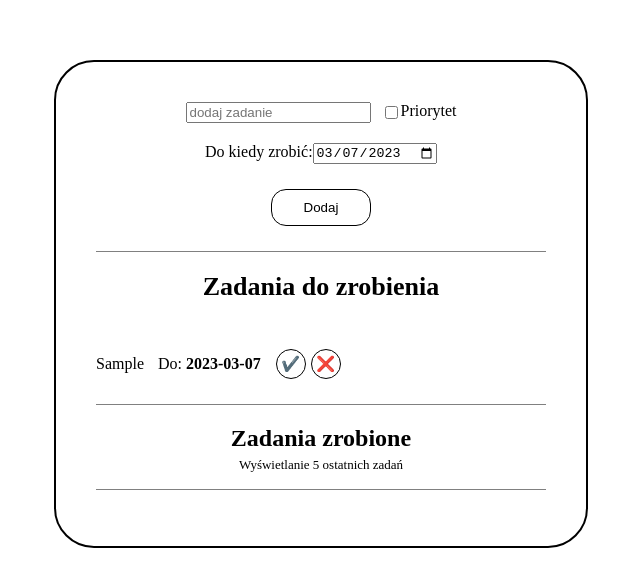
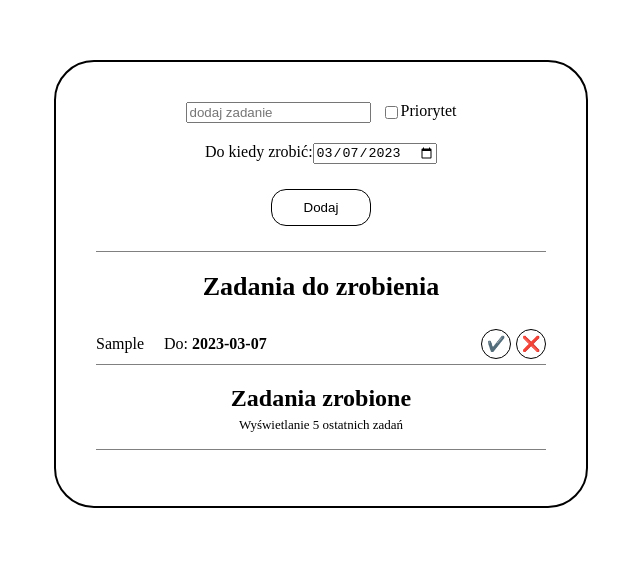
Before and after one commit to paulinaslabosz/todo-app, a React (Create React App) app: page / in a window 1280 px wide. Both pictures are taken after typing "Sample" into the empty fields and a click on the button "Dodaj". Shown: the top 586 px of the page, without its empty margins (319-959 px from the left). Built offline with nearby package versions, Linux system fonts and the light colour scheme.

Commit message:
Corrected position of buttons in Task component

```diff
--- a/src/components/AddTask.js
+++ b/src/components/AddTask.js
@@ -27,7 +27,7 @@ const AddTask = (props) => {
         </label>
       </div>
       <label htmlFor='date'>
-        Do kiedy zrobić:
+        Do kiedy zrobić:{' '}
         <input
           type='date'
           id='date'
--- a/src/components/Task.css
+++ b/src/components/Task.css
@@ -1,7 +1,16 @@
 li {
-    list-style: none;
+    display: flex;
+    gap: 20px;
+    align-items: center;
+    height: 40px;
+
+
 }
 
+.button_container {
+    margin: 0 0 0 auto;
+
+}
 .task_button {
     font-size: 15px;
     width: 30px;
@@ -10,13 +19,11 @@ li {
     border-radius: 50%;
     padding: 0;
     margin-left: 5px;
+
+
 }
 
 .task_button:hover {
     background-color: white;
-    font-size: 17px;
+    font-size: 19px;
 }
-
-.task_date {
-    margin: 0 10px 0 10px;
-}
--- a/src/components/Task.js
+++ b/src/components/Task.js
@@ -3,13 +3,15 @@ import './Task.css';
 const Task = (props) => {
   return (
     <li>
-      {props.title}
+      <span>{props.title}</span>
       <span className='task_date'>
         {' '}
         Do: <strong>{props.date}</strong>
       </span>
-      <button className='task_button'>✔️</button>
-      <button className='task_button'>❌</button>
+      <span className='button_container'>
+        <button className='task_button'>✔️</button>
+        <button className='task_button'>❌</button>
+      </span>
     </li>
   );
 };
--- a/src/components/TasksList.css
+++ b/src/components/TasksList.css
@@ -9,7 +9,6 @@
 ul {
     border-bottom: 1px solid grey;
     padding: 0;
-
     list-style-type: none;
 }
 
```
